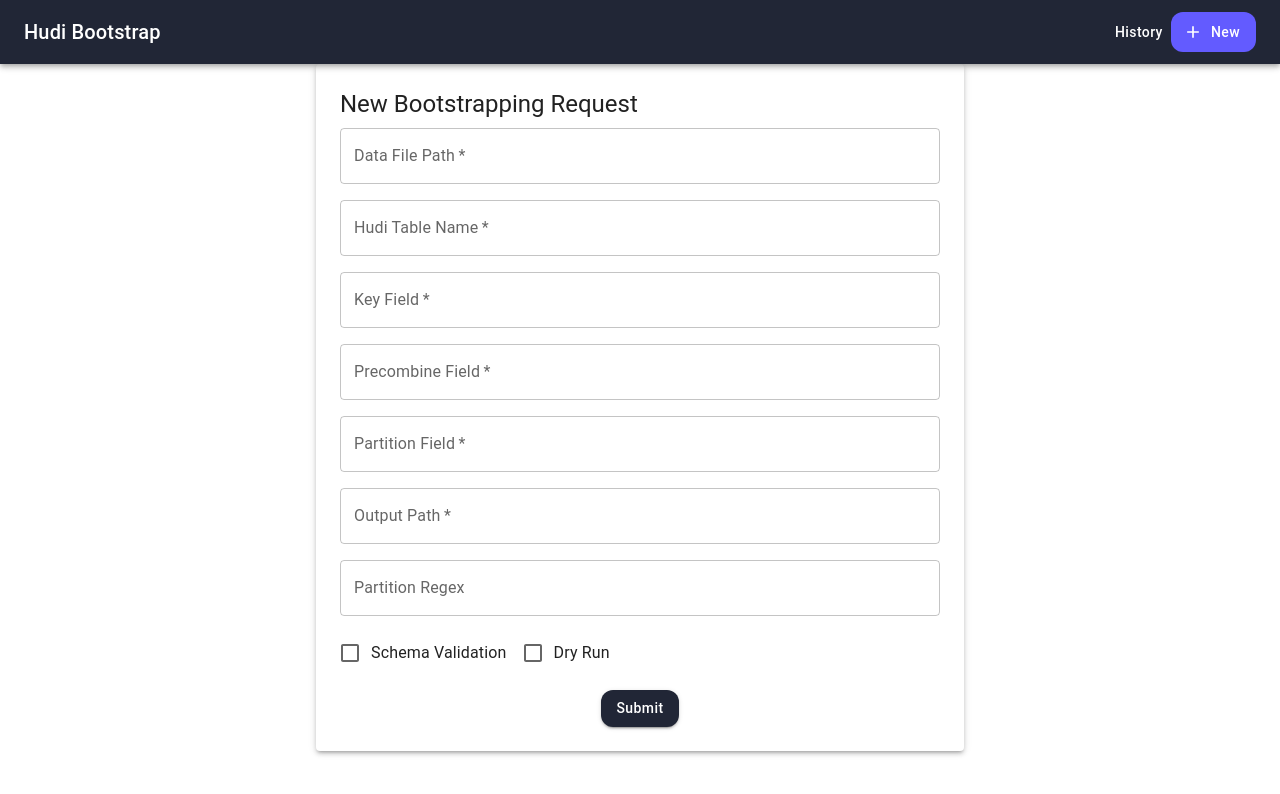
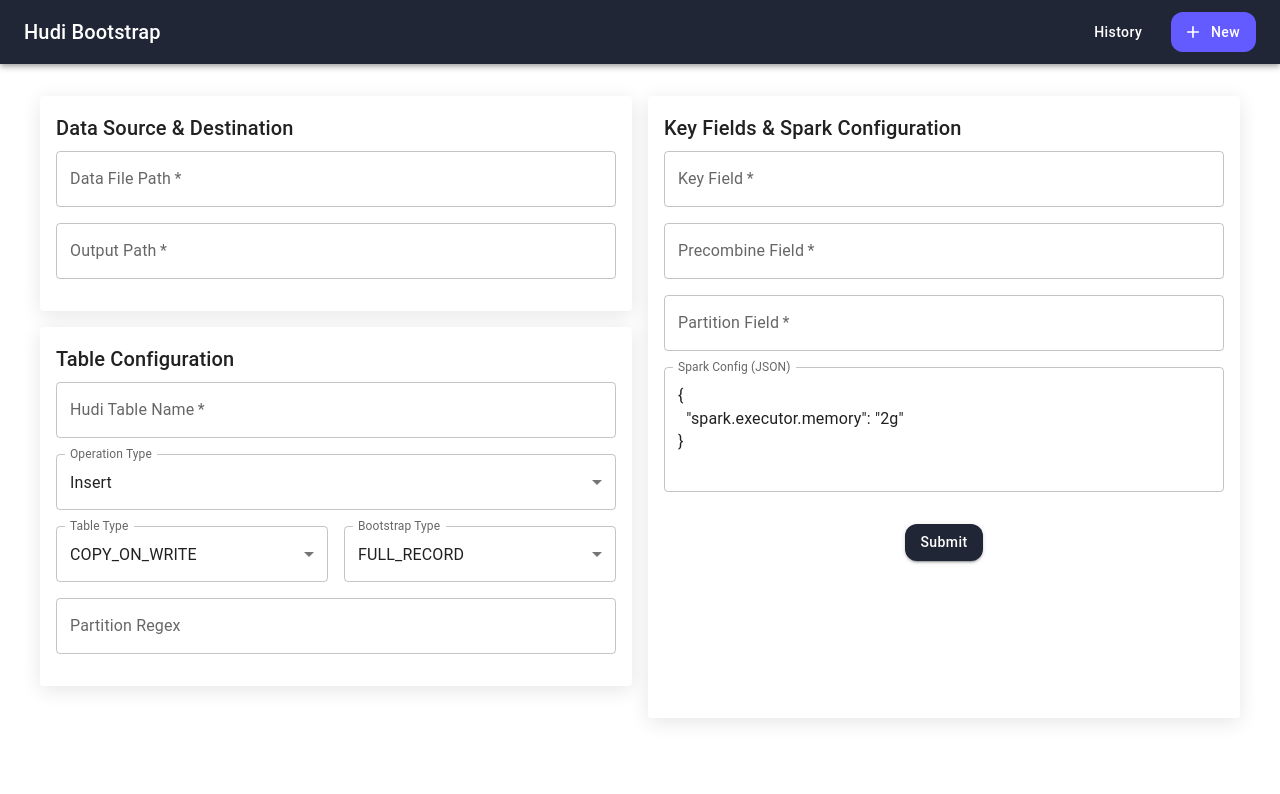
Before and after one commit to Vaitheesh05/Hudi_utility, a React (Create React App) app in the folder react-frontend/: page /bootstrap in a window 1280 px wide. Shown: the top 794 px of the page. Built offline with nearby package versions, Linux system fonts and the light colour scheme.

Commit message:
Added Changes to Bootstrap Page

```diff
--- a/react-frontend/src/App.js
+++ b/react-frontend/src/App.js
@@ -1,5 +1,4 @@
-// App.js
-import React from 'react';
+import React, { useState } from 'react';
 import { BrowserRouter as Router, Route, Routes, Link } from 'react-router-dom';
 import BootstrapPage from './BootstrapPage';
 import HistoryTable from './HistoryTable';
@@ -9,6 +8,12 @@
 import theme from './theme';  // Import the custom theme
 
 function App() {
+    const [reset, setReset] = useState(false);
+
+    const handleNewClick = () => {
+        setReset((prev) => !prev); // Toggle the reset state
+    };
+
     return (
         <ThemeProvider theme={theme}>
             <Router>
@@ -18,20 +23,20 @@
                     position: 'sticky',
                     top: 0,
                     zIndex: 'var(--mui-zIndex-appBar)',
-		color : '#ffffff',
+                    color: '#ffffff',
                 }}>
                     <Toolbar>
                         <Typography variant="h6" sx={{ flexGrow: 1 }}>
                             Hudi Bootstrap
                         </Typography>
-                        <Button color="inherit" component={Link} to="/">History</Button>
-                        <Button color="inherit" component={Link} to="/bootstrap" startIcon={<AddIcon />} sx={{ display: 'flex', alignItems: 'center', backgroundColor: "#635bff",padding: "8px 16px", }}>New</Button>
+                        <Button color="inherit" component={Link} to="/" sx={{ margin: '0 1vw', padding: "8px 16px", }}>History</Button>
+                        <Button color="inherit" component={Link} to="/bootstrap" onClick={handleNewClick} startIcon={<AddIcon />} sx={{ display: 'flex', alignItems: 'center', backgroundColor: "#635bff", padding: "8px 16px", }}>New</Button>
                     </Toolbar>
                 </AppBar>
-                <Container>
+                <Container maxWidth={false} sx={{ padding: 2 }}>
                     <Routes>
                         <Route path="/" element={<HistoryTable />} />
-                        <Route path="/bootstrap" element={<BootstrapPage />} />
+                        <Route path="/bootstrap" element={<BootstrapPage reset={reset} />} />
                     </Routes>
                 </Container>
             </Router>
--- a/react-frontend/src/BootstrapPage.js
+++ b/react-frontend/src/BootstrapPage.js
@@ -1,22 +1,19 @@
-// BootstrapPage.js
 import React, { useState, useEffect } from 'react';
 import {
     TextField,
     Button,
-    Checkbox,
-    FormControlLabel,
     Box,
     Typography,
     Alert,
     CircularProgress,
     Paper,
+    Grid,
+    MenuItem,
 } from '@mui/material';
 import axios from 'axios';
 import { useLocation } from 'react-router-dom';
 
-const BootstrapPage = () => {
-    const location = useLocation();
-    const [formData, setFormData] = useState({
+const defaultFormData = {
     data_file_path: "",
     hudi_table_name: "",
     key_field: "",
@@ -25,21 +22,32 @@
     hudi_table_type: "COPY_ON_WRITE",
     write_operation: "insert",
     output_path: "",
-        spark_config: { 'spark.executor.memory': '2g' },
+    spark_config: JSON.stringify({ 'spark.executor.memory': '2g' }, null, 2),
     schema_validation: false,
     dry_run: false,
     bootstrap_type: "FULL_RECORD",
     partition_regex: ""
-    });
+};
 
+const BootstrapPage = ({ reset }) => {
+    const location = useLocation();
+    const [formData, setFormData] = useState(defaultFormData);
     const [loading, setLoading] = useState(false);
     const [message, setMessage] = useState({ text: '', severity: '' });
 
     useEffect(() => {
         if (location.state && location.state.formData) {
             setFormData(location.state.formData);
+        } else {
+            setFormData(defaultFormData); // Reset to default if no state is provided
         }
     }, [location.state]);
+
+    useEffect(() => {
+        if (reset) {
+            setFormData(defaultFormData); // Reset to default on reset prop change
+        }
+    }, [reset]);
 
     const handleChange = (e) => {
         const { name, value, type, checked } = e.target;
@@ -53,39 +61,186 @@
         e.preventDefault();
         setLoading(true);
         try {
-            const response = await axios.post("http://127.0.0.1:8000/bootstrap_hudi/", formData);
+            const requestData = {
+                ...formData,
+                spark_config: formData.spark_config ? JSON.parse(formData.spark_config) : {}
+            };
+
+            const response = await axios.post("http://127.0.0.1:8000/bootstrap_hudi/", requestData);
             if (response.status === 200) {
                 setMessage({ text: response.data.message, severity: 'success' });
             }
         } catch (error) {
-            setMessage({ text: "Failed to bootstrap the Hudi table.", severity: 'error' });
+            setMessage({ text: "Failed to bootstrap the Hudi table: " + error.response.data.detail, severity: 'error' });
         }
         setLoading(false);
     };
 
     return (
-        <Paper elevation={3} sx={{ maxWidth: 600, margin: 'auto', padding: 3 }}>
-            <Typography variant="h5" gutterBottom>
-                New Bootstrapping Request
+        <Box sx={{ display: 'flex', justifyContent: 'space-between', gap: 2, padding: 2 }}>
+            {/* Left Section */}
+            <Box sx={{ flex: 1 }}>
+                {/* Top Card */}
+                <Paper sx={{ padding: 2, marginBottom: 2, boxShadow: '0 4px 20px rgba(0, 0, 0, 0.1)' }}>
+                    <Typography variant="h6" gutterBottom>
+                        Data Source & Destination
                     </Typography>
-            <form onSubmit={handleSubmit}>
-                <TextField label="Data File Path" name="data_file_path" value={formData.data_file_path} onChange={handleChange} fullWidth required variant="outlined" sx={{ marginBottom: 2 }} />
-                <TextField label="Hudi Table Name" name="hudi_table_name" value={formData.hudi_table_name} onChange={handleChange} fullWidth required variant="outlined" sx={{ marginBottom: 2 }} />
-                <TextField label="Key Field" name="key_field" value={formData.key_field} onChange={handleChange} fullWidth required variant="outlined" sx={{ marginBottom: 2 }} />
-                <TextField label="Precombine Field" name="precombine_field" value={formData.precombine_field} onChange ={handleChange} fullWidth required variant="outlined" sx={{ marginBottom: 2 }} />
-                <TextField label="Partition Field" name="partition_field" value={formData.partition_field} onChange={handleChange} fullWidth required variant="outlined" sx={{ marginBottom: 2 }} />
-                <TextField label="Output Path" name="output_path" value={formData.output_path} onChange={handleChange} fullWidth required variant="outlined" sx={{ marginBottom: 2 }} />
-                <TextField label="Partition Regex" name="partition_regex" value={formData.partition_regex} onChange={handleChange} fullWidth variant="outlined" sx={{ marginBottom: 2 }} />
-                <FormControlLabel control={<Checkbox checked={formData.schema_validation} onChange={handleChange} name="schema_validation" />} label="Schema Validation" />
-                <FormControlLabel control={<Checkbox checked={formData.dry_run} onChange={handleChange} name="dry_run" />} label="Dry Run" />
+                    <TextField
+                        label="Data File Path"
+                        name="data_file_path"
+                        value={formData.data_file_path}
+                        onChange={handleChange}
+                        fullWidth
+                        required
+                        variant="outlined"
+                        sx={{ marginBottom: 2 }}
+                    />
+                    <TextField
+                        label="Output Path"
+                        name="output_path"
+                        value={formData.output_path}
+                        onChange={handleChange}
+                        fullWidth
+                        required
+                        variant="outlined"
+                        sx={{ marginBottom: 2 }}
+                    />
+                </Paper>
+
+                {/* Bottom Card */}
+                <Paper sx={{ padding: 2, boxShadow: '0 4px 20px rgba(0, 0, 0, 0.1)' }}>
+                    <Typography variant="h6" gutterBottom>
+                        Table Configuration
+                    </Typography>
+                    <TextField
+                        label="Hudi Table Name"
+                        name="hudi_table_name"
+                        value={formData.hudi_table_name}
+                        onChange={handleChange}
+                        fullWidth
+                        required
+                        variant="outlined"
+                        sx={{ marginBottom: 2 }}
+                    />
+                    <TextField
+                        label="Operation Type"
+                        name="write_operation"
+                        value={formData.write_operation}
+                        onChange={handleChange}
+                        fullWidth
+                        select
+                        SelectProps={{ native: false }}
+                        variant="outlined"
+                        sx={{ marginBottom: 2 }}
+                    >
+                        <MenuItem value="insert">Insert</MenuItem>
+                        <MenuItem value="upsert">Upsert</MenuItem>
+                    </TextField>
+
+                    {/* Grid for Bootstrap Type and Table Type */}
+                    <Grid container spacing={2}>
+                        <Grid item xs={6}>
+                            <TextField
+                                label="Table Type"
+                                name="hudi_table_type"
+                                value={formData.hudi_table_type}
+                                onChange={handleChange}
+                                fullWidth
+                                select
+                                SelectProps={{ native: false }}
+                                variant="outlined"
+                                sx={{ marginBottom: 2 }}
+                            >
+                                <MenuItem value="COPY_ON_WRITE">COPY_ON_WRITE</MenuItem>
+                                <MenuItem value="MERGE_ON_READ">MERGE_ON_READ</MenuItem>
+                            </TextField>
+                        </Grid>
+                        <Grid item xs={6}>
+                            <TextField
+                                label="Bootstrap Type"
+                                name="bootstrap_type"
+                                value={formData.bootstrap_type}
+                                onChange={handleChange}
+                                fullWidth
+                                select
+                                SelectProps={{ native: false }}
+                                variant="outlined"
+                                sx={{ marginBottom: 2 }}
+                            >
+                                <MenuItem value="FULL_RECORD">FULL_RECORD</MenuItem>
+                                <MenuItem value="METADATA_ONLY">METADATA_ONLY</MenuItem>
+                            </TextField>
+                        </Grid>
+                    </Grid>
+
+                    <TextField
+                        label="Partition Regex"
+                        name="partition_regex"
+                        value={formData.partition_regex}
+                        onChange={handleChange}
+                        fullWidth
+                        variant="outlined"
+                        sx={{ marginBottom: 2 }}
+                    />
+                </Paper>
+            </Box>
+
+            {/* Right Section */}
+            <Box sx={{ flex: 1 }}>
+                <Paper sx={{ padding: 2, height: '100%', boxShadow: '0 4px 20px rgba(0, 0, 0, 0.1)' }}>
+                    <Typography variant="h6" gutterBottom>
+                        Key Fields & Spark Configuration
+                    </Typography>
+                    <TextField
+                        label="Key Field"
+                        name="key_field"
+                        value={formData.key_field}
+                        onChange={handleChange}
+                        fullWidth
+                        required
+                        variant="outlined"
+                        sx={{ marginBottom: 2 }}
+                    />
+                    <TextField
+                        label="Precombine Field"
+                        name="precombine_field"
+                        value={formData.precombine_field}
+                        onChange={handleChange}
+                        fullWidth
+                        required
+                        variant="outlined"
+                        sx={{ marginBottom: 2 }}
+                    />
+                    <TextField
+                        label="Partition Field"
+                        name="partition_field"
+                        value={formData.partition_field}
+                        onChange={handleChange}
+                        fullWidth
+                        required
+                        variant="outlined"
+                        sx={{ marginBottom: 2 }}
+                    />
+                    <TextField
+                        label="Spark Config (JSON)"
+                        name="spark_config"
+                        value={formData.spark_config}
+                        onChange={handleChange}
+                        fullWidth
+                        multiline
+                        rows={4}
+                        variant="outlined"
+                        sx={{ marginBottom: 2 }}
+                    />
                     <Box sx={{ textAlign: 'center', marginTop: 2 }}>
-                    <Button variant="contained" color="primary" type="submit" disabled={loading}>
+                        <Button variant="contained" color="primary" type="submit" onClick={handleSubmit} disabled={loading}>
                             {loading ? <CircularProgress size={24} /> : 'Submit'}
                         </Button>
                     </Box>
                     {message.text && <Alert severity={message.severity} sx={{ marginTop: 2 }}>{message.text}</Alert>}
-            </form>
                 </Paper>
+            </Box>
+        </Box>
     );
 };
 
```
Also changed, not shown: react-frontend/src/HistoryTable.js, 1 other file (tests, documents, lock files or other folders). Lines whose indentation alone changed are shown as unchanged.
